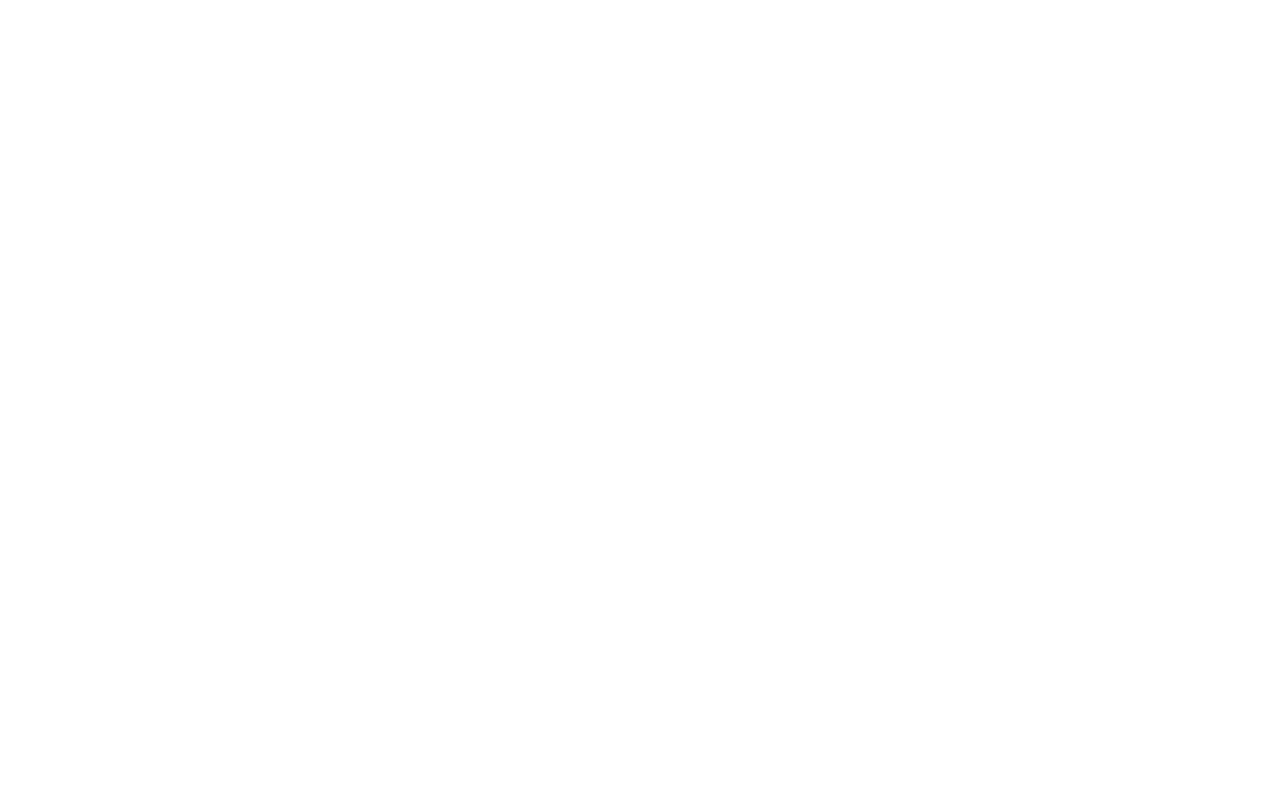
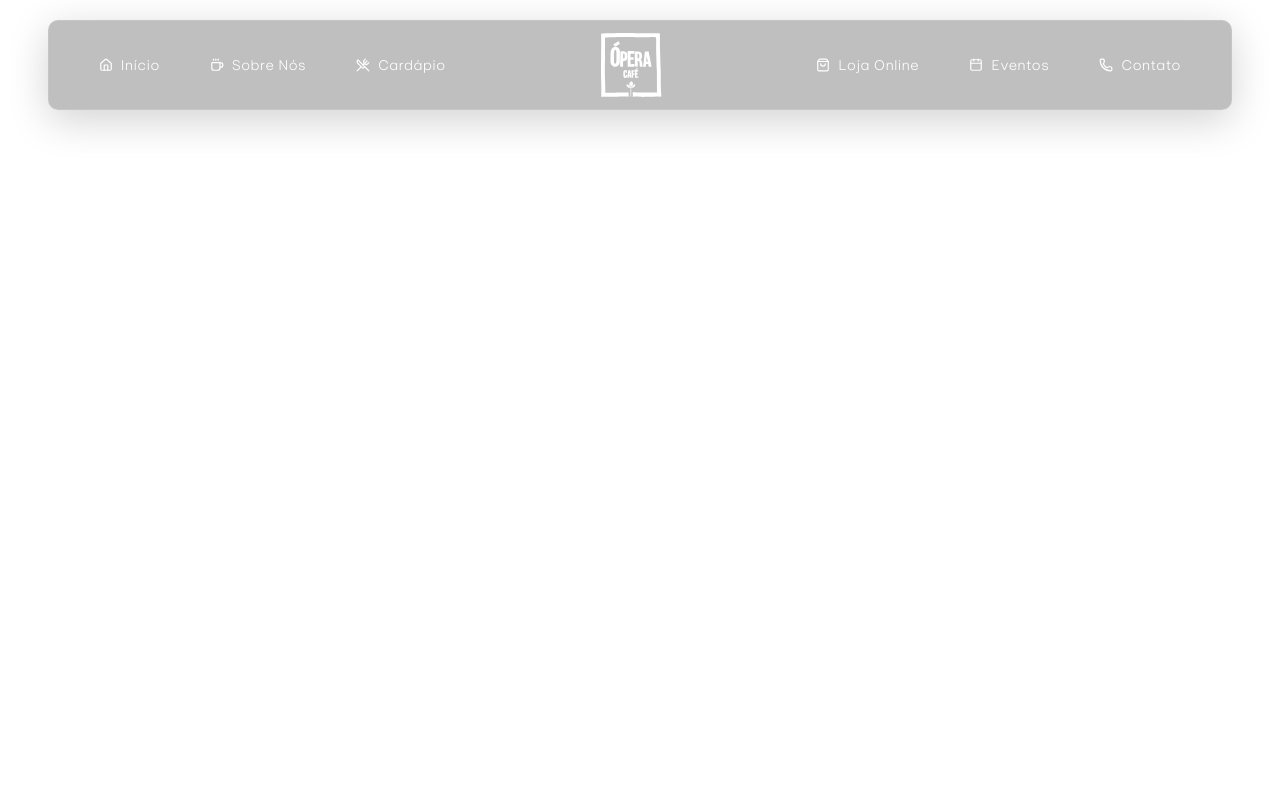
Before and after one commit to oficialfluxdesign-dev/OperaCafe, a React (Vite) app: page /loja in a window 1280 px wide. Before the commit this address had no page. Shown: the top 800 px of the page. Built offline with nearby package versions, Linux system fonts and the light colour scheme; grey boxes are pictures that could not be loaded.

Commit message:
Removed link loja

```diff
--- a/src/App.jsx
+++ b/src/App.jsx
@@ -6,6 +6,7 @@
 import Eventos from './pages/Eventos'
 import Contato from './pages/Contato'
 import ScrollToTop from './components/ScrollToTop'
+import Loja from './pages/Loja'
 
 function App() {
   return (
@@ -16,6 +17,7 @@
         <Route path="/" element={<Home />} />
         <Route path="/sobre" element={<Sobre />} />
         <Route path="/cardapio" element={<Cardapio />} />
+        <Route path="/loja" element={<Loja />} />
         <Route path="/eventos" element={<Eventos />} />
         <Route path="/contato" element={<Contato />} />
       </Routes>
--- a/src/components/Header.jsx
+++ b/src/components/Header.jsx
@@ -113,7 +113,7 @@
 
         {/* Desktop */}
         <nav className="hidden lg:flex gap-[50px] text-white text-[16px]">
-          <Link to="/loja" className="flex items-center gap-2 hover:text-[#017459] transition">
+          <Link to="/" className="flex items-center gap-2 hover:text-[#017459] transition">
             <ShoppingBag size={14} />
             Loja Online
           </Link>
--- /dev/null
+++ b/src/components/Loja/HeroLoja.jsx
@@ -0,0 +1,8 @@
+
+export default function HeroLoja() {
+  return (
+    <section className="relative h-screen overflow-hidden">
+
+    </section>
+  );
+}
--- /dev/null
+++ b/src/pages/Loja.jsx
@@ -0,0 +1,14 @@
+import Header from "../components/Header";
+import Footer from "../components/Footer";
+
+import HeroLoja from "../components/Loja/HeroLoja";
+
+export default function Loja() {
+  return (
+    <>
+      <Header />
+      <HeroLoja />
+      <Footer />
+    </>
+  );
+}
```
